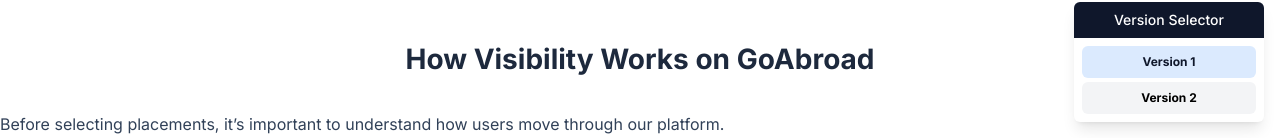
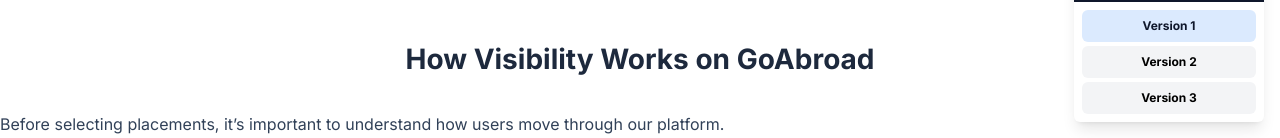
Before and after one commit to izzmejeziiii/goabroad-prototypes, a Next.js app: page /advertise-guide in a window 1280 px wide. Shown: the part 662-800 px from the top of the page. Built offline with nearby package versions, Linux system fonts and the light colour scheme.

Commit message:
add version three component

```diff
--- a/app/advertise-guide/page.tsx
+++ b/app/advertise-guide/page.tsx
@@ -3,6 +3,7 @@
 import { useState } from "react";
 import VersionOne from "../components/advertise-guide/version-one/version-one";
 import VersionTwo from "../components/advertise-guide/version-two/version-two";
+import VersionThree from "../components/advertise-guide/version-three/version-three";
 
 export default function AdvertiseGuide() {
     const [activeVersion, setActiveVersion] = useState("version-one");
@@ -13,6 +14,8 @@
                 return <VersionOne />;
             case "version-two":
                 return <VersionTwo />;
+            case "version-three":
+                return <VersionThree />;
             default:
                 return <VersionOne />;
         }
@@ -47,6 +50,16 @@
                     >
                         Version 2
                     </button>
+                    <button
+                        className={`px-3 py-2 text-xs font-bold rounded-md transition-colors ${
+                            activeVersion === "version-three"
+                                ? "bg-blue-100 text-slate-900"
+                                : "bg-gray-100 hover:bg-gray-200"
+                        }`}
+                        onClick={() => setActiveVersion("version-three")}
+                    >
+                        Version 3
+                    </button>
                 </div>
             </div>
         </>
```
